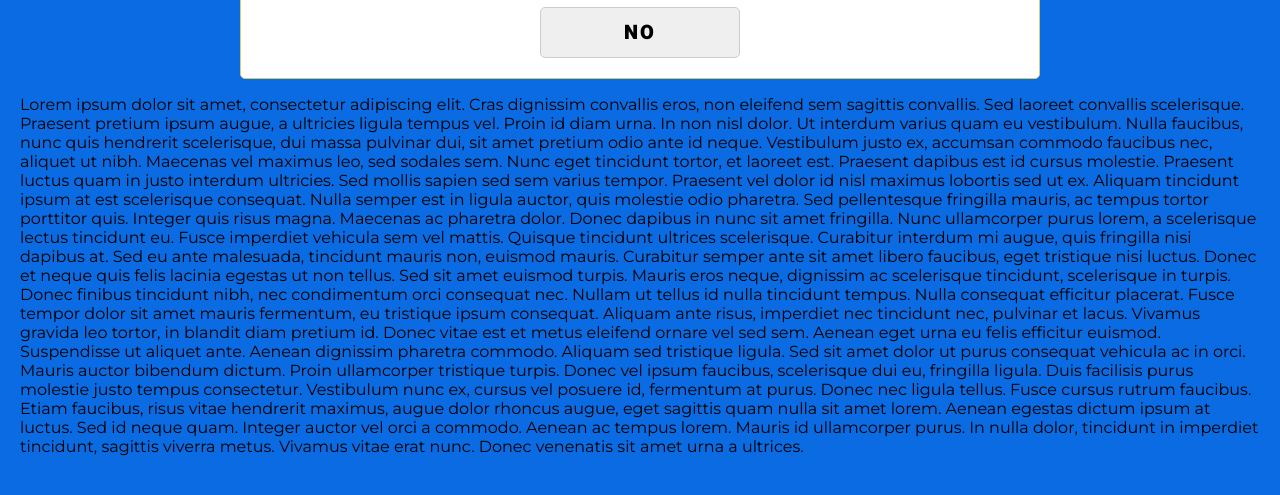
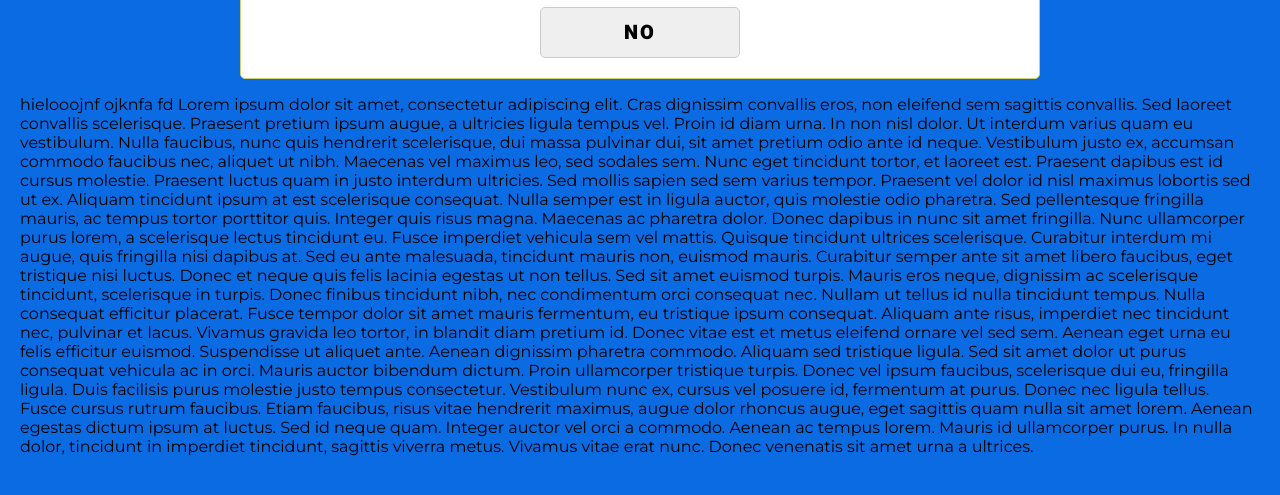
Before and after one commit to emergentworks/group-project-social-services-finder-2020, a website: page index.html in a window 1280 px wide. Shown: the part 285-780 px from the top of the page. Drawn offline with Linux system fonts and the light colour scheme.

Commit message:
testing git

```diff
--- a/index.html
+++ b/index.html
@@ -25,7 +25,7 @@
       <button class="button" onclick="closeToast()">No</button>
     </div>
     <p>
-      Lorem ipsum dolor sit amet, consectetur adipiscing elit. Cras dignissim convallis eros, non eleifend sem sagittis convallis. Sed laoreet convallis scelerisque. Praesent pretium ipsum augue, a ultricies ligula tempus vel. Proin id diam urna. In non nisl dolor. Ut interdum varius quam eu vestibulum. Nulla faucibus, nunc quis hendrerit scelerisque, dui massa pulvinar dui, sit amet pretium odio ante id neque. Vestibulum justo ex, accumsan commodo faucibus nec, aliquet ut nibh. Maecenas vel maximus leo, sed sodales sem. Nunc eget tincidunt tortor, et laoreet est. Praesent dapibus est id cursus molestie. Praesent luctus quam in justo interdum ultricies. Sed mollis sapien sed sem varius tempor. Praesent vel dolor id nisl maximus lobortis sed ut ex.
+      hielooojnf ojknfa fd Lorem ipsum dolor sit amet, consectetur adipiscing elit. Cras dignissim convallis eros, non eleifend sem sagittis convallis. Sed laoreet convallis scelerisque. Praesent pretium ipsum augue, a ultricies ligula tempus vel. Proin id diam urna. In non nisl dolor. Ut interdum varius quam eu vestibulum. Nulla faucibus, nunc quis hendrerit scelerisque, dui massa pulvinar dui, sit amet pretium odio ante id neque. Vestibulum justo ex, accumsan commodo faucibus nec, aliquet ut nibh. Maecenas vel maximus leo, sed sodales sem. Nunc eget tincidunt tortor, et laoreet est. Praesent dapibus est id cursus molestie. Praesent luctus quam in justo interdum ultricies. Sed mollis sapien sed sem varius tempor. Praesent vel dolor id nisl maximus lobortis sed ut ex.
 
       Aliquam tincidunt ipsum at est scelerisque consequat. Nulla semper est in ligula auctor, quis molestie odio pharetra. Sed pellentesque fringilla mauris, ac tempus tortor porttitor quis. Integer quis risus magna. Maecenas ac pharetra dolor. Donec dapibus in nunc sit amet fringilla. Nunc ullamcorper purus lorem, a scelerisque lectus tincidunt eu. Fusce imperdiet vehicula sem vel mattis. Quisque tincidunt ultrices scelerisque. Curabitur interdum mi augue, quis fringilla nisi dapibus at. Sed eu ante malesuada, tincidunt mauris non, euismod mauris. Curabitur semper ante sit amet libero faucibus, eget tristique nisi luctus. Donec et neque quis felis lacinia egestas ut non tellus.
 
```
